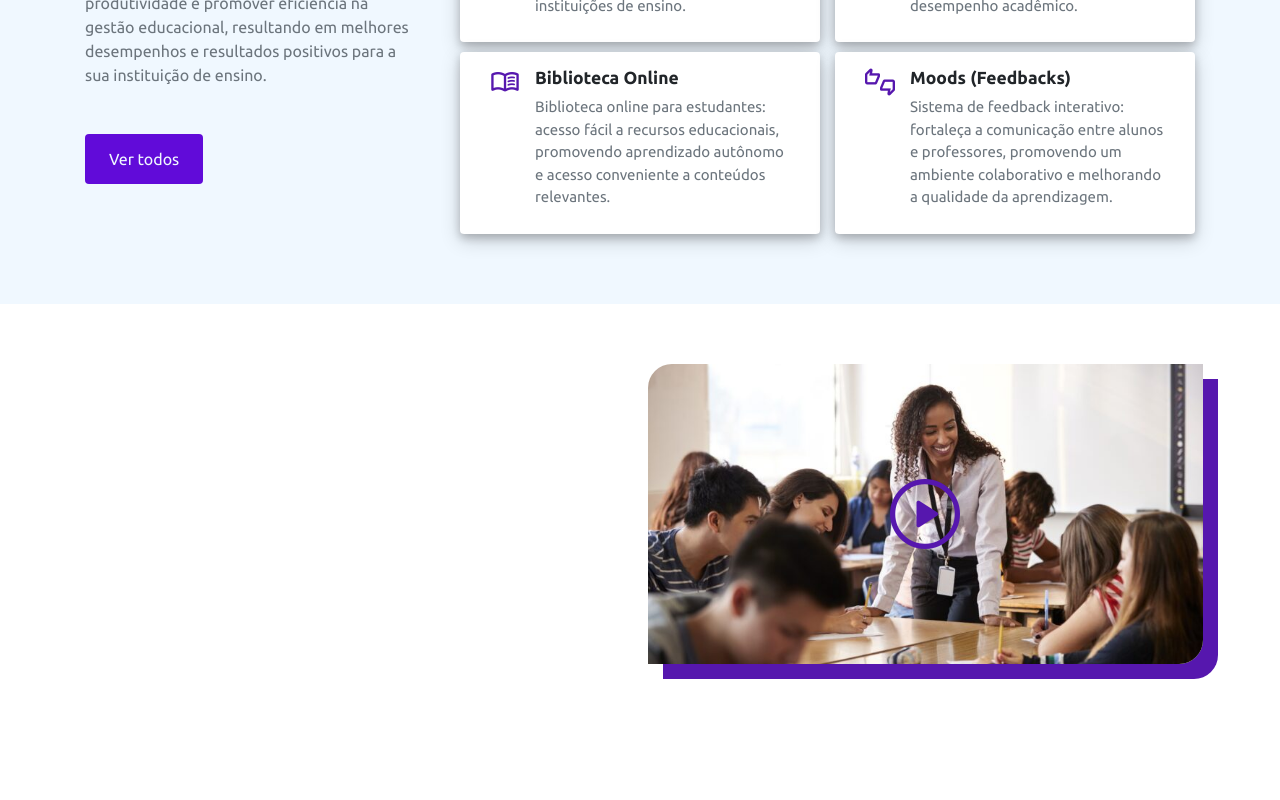
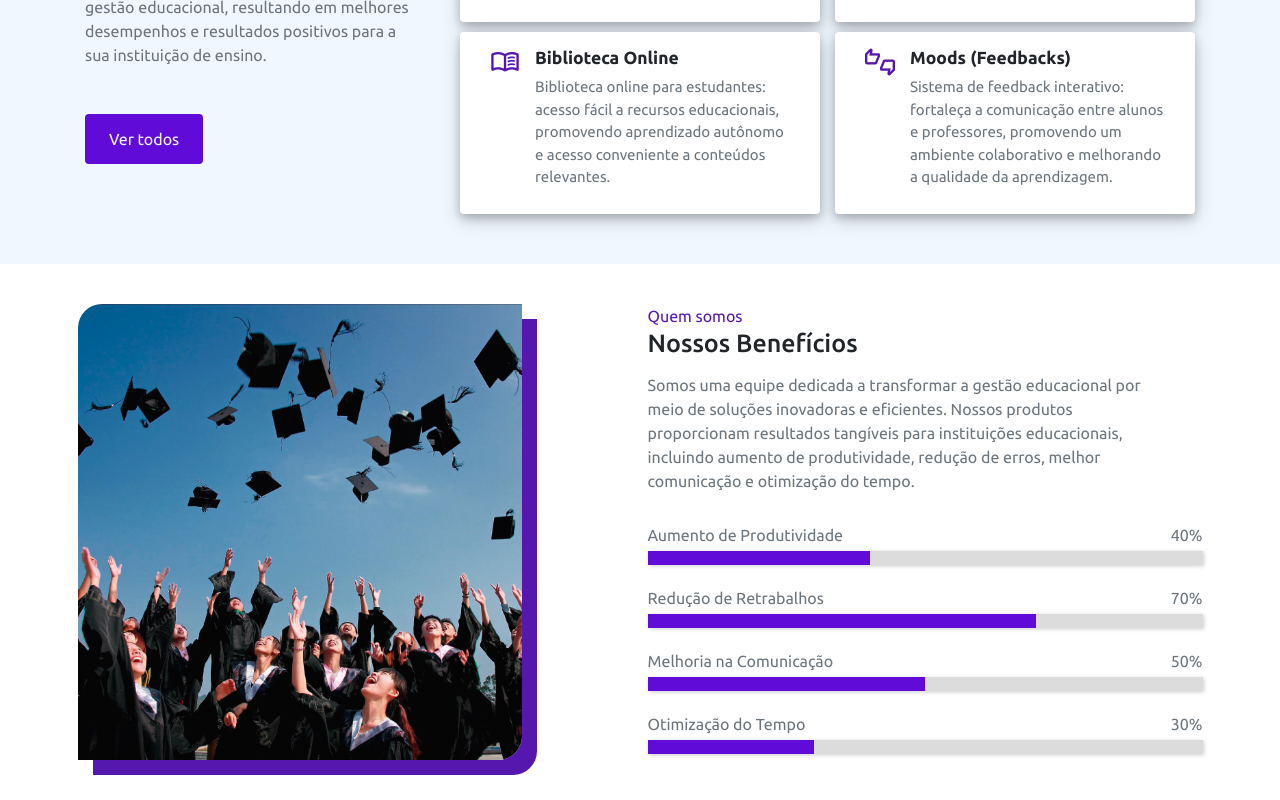
Before and after one commit to iuritorres/bytecode-systems-website, a React (Vite) app: page / in a window 1280 px wide. Shown: the part 1546-2346 px from the top of the page. Before the commit the page ends 2270 px from the top, so only its background shows below. Built offline with nearby package versions, Linux system fonts and the light colour scheme.

Commit message:
added new-section (our benefits)

```diff
--- a/src/components/Header/Header.css
+++ b/src/components/Header/Header.css
@@ -63,11 +63,11 @@ header .cards-container {
 
 @media screen and (max-width: 1000px) {
     .cards-container {
-        bottom: -940px !important;
+        bottom: -920px !important;
     }
 
     .cards-container .primary-card {
-        width: 80% !important;
+        width: 100% !important;
     }
 
     .after-header-section {
--- a/src/components/Navbar/Navbar.css
+++ b/src/components/Navbar/Navbar.css
@@ -5,7 +5,6 @@
 .main-nav-bar div ul li {
     position: relative;
     cursor: pointer;
-    user-select: none;
 }
 
 .main-nav-bar div ul li:hover {
--- a/src/components/Navbar/Navbar.jsx
+++ b/src/components/Navbar/Navbar.jsx
@@ -3,6 +3,9 @@ import OverlayTrigger from 'react-bootstrap/OverlayTrigger'
 import Popover from 'react-bootstrap/Popover'
 
 import "./Navbar.css"
+
+// TODO: CREATE LOGIC TO IF (ACTIVE POPOVER) AND CLICK OUTSIDE A POPOVER, SET ACTIVEPOPOVER NULL
+// OR... MAKE IT OPEN ON HOVER
 
 const Navbar = () => {
 
--- a/src/index.css
+++ b/src/index.css
@@ -37,6 +37,30 @@ body {
     background: #5617ae;
 }
 
+/* progress bars */
+progress {
+    border-radius: 0;
+    height: 1.4rem;
+    box-shadow: 1px 1px 4px rgba(0, 0, 0, 0.2);
+}
+
+progress::-webkit-progress-bar {
+    background-color: gainsboro;
+    border-radius: 0;
+}
+
+progress::-webkit-progress-value {
+    background-color: #610BD9;
+    border-radius: 0;
+}
+
+progress::-moz-progress-bar {
+    border-radius: 0;
+    height: 1.4rem;
+    background-color: gainsboro;
+    box-shadow: 1px 1px 4px rgba(0, 0, 0, 0.2);
+}
+
 /* elements */
 section span {
     color: #5617ae;
@@ -63,6 +87,7 @@ a:hover {
     color: #D629D9;
 }
 
+/* primary button */
 .primary-button {
     background-color: #610BD9;
     color: aliceblue !important;
@@ -99,3 +124,9 @@ a:hover {
     font-weight: bold;
     margin-bottom: 8px;
 }
+
+/* media styles */
+.media-style {
+    border-radius: 24px 0 24px 0;
+    box-shadow: 15px 15px 0 #5617ae;
+}
--- a/src/pages/Home/Home.css
+++ b/src/pages/Home/Home.css
@@ -3,8 +3,6 @@
     background-position: center top;
     background-size: cover;
     height: 300px;
-    border-radius: 24px 0 24px 0;
-    box-shadow: 15px 15px 0 #5617ae;
 }
 
 .home-play-video:hover {
@@ -26,6 +24,15 @@
 /* OUR PRODUCTS */
 .home-card-div-parent {
     margin-bottom: 1rem !important;
+}
+
+/* BENEFITS */
+.home-benefits-image {
+    background-image: url("../../images/university-students-throwing-their-caps-up.jpg");
+    background-position: center top;
+    background-size: cover;
+    height: 100%;
+    width: 80%;
 }
 
 /* media queries */
@@ -52,6 +59,26 @@
 
     .home-card-div-parent div {
         margin-bottom: 1rem;
+    }
+
+    /* benefits */
+    .home-benefits-row {
+        flex-direction: column;
+        text-align: center;
+    }
+
+    .home-benefits-row .home-video-columns {
+        margin-bottom: 4rem !important;
+    }
+
+    .home-benefits-row div {
+        width: 100%;
+        margin: auto;
+    }
+
+    .home-benefits-image {
+        width: 100%;
+        height: 300px;
     }
 }
 
@@ -86,9 +113,35 @@
         padding-top: 1140px;
     }
 
+    .home-video-columns p {
+        padding-right: 0 !important;
+        padding-left: 0 !important;
+    }
+
+    .home-bullet-card {
+        width: 40%;
+    }
+
     .home-play-video {
         margin-left: 0.8rem;
         height: 200px;
         width: 90%;
     }
+
+    .home-card-div-parent {
+        margin: 0 auto !important;
+    }
+
+    .home-benefits-image {
+        width: 90%;
+        margin: 0 auto;
+        margin-left: 0.8rem;
+    }
+
+    .home-benefits-content > span,
+    .home-benefits-content > h1,
+    .home-benefits-content > p {
+        padding-right: 0 !important;
+        padding-left: 0 !important;
+    }
 }
--- a/src/pages/Home/Home.jsx
+++ b/src/pages/Home/Home.jsx
@@ -8,7 +8,7 @@ const Home = () => {
         <>
         <Header/>
 
-        {/* SIMPLIFIED GESTATION */}
+        {/* SIMPLIFIED MANAGEMENT */}
         <section className="after-header-section w-100">
             <div className="home-gestao-simplificada container d-flex justify-content-between align-items-center justify-content-lg-center">
                 <div className="home-video-columns col-md-6">
@@ -41,7 +41,7 @@ const Home = () => {
                 </div>
 
                 <div className="home-video-columns col-md-6">
-                    <a href="#" className="home-play-video d-flex justify-content-center align-items-center text-decoration-none">
+                    <a href="#" className="media-style home-play-video d-flex justify-content-center align-items-center text-decoration-none">
                         <span className="material-symbols-rounded">play_circle</span>
                     </a>
                 </div>
@@ -49,7 +49,7 @@ const Home = () => {
         </section>
 
         {/* OUR PRODUCTS */}
-        <section className="bg-white w-100 py-5">
+        <section className="bg-white w-100 py-3">
             <Container className="home-service-container row mx-auto py-5">
                 <div className="col-4">
                     <span>Nossos Produtos</span>
@@ -114,18 +114,75 @@ const Home = () => {
         </section>
 
         {/* BENEFITS */}
-        <section className="w-100 py-5">
-            <Container className="mx-auto py-5">
-                <div className="row">
-                    <div className="col-6">
-
+        <section className="w-100 py-3">
+            <Container className="py-5">
+                <div className="row home-benefits-row">
+                    <div className="home-video-columns col-6">
+                        <a href="#" className="media-style home-benefits-image d-flex justify-content-center align-items-center text-decoration-none"></a>
                     </div>
 
-                    <div className="home-video-columns col-6">
-                    <a href="#" className="home-play-video d-flex justify-content-center align-items-center text-decoration-none">
-                        <span className="material-symbols-rounded">play_circle</span>
-                    </a>
-                </div>
+                    <div className="home-benefits-content col-6">
+                        <span>Quem somos</span>
+                        <h1>Nossos Benefícios</h1>
+
+                        <p className="text-muted pb-4 pe-5 my-4">
+                            Somos uma equipe dedicada a transformar a gestão educacional por meio de soluções inovadoras e eficientes.
+                            Nossos produtos proporcionam resultados tangíveis para instituições educacionais, incluindo aumento de produtividade, redução de erros, melhor comunicação e otimização do tempo.
+                        </p>
+
+                        {/* PROGRESS BARS */}
+                        <div className="mb-4">
+                            <div className="d-flex justify-content-between">
+                                <span className="text-muted">Aumento de Produtividade</span>
+                                <span className="text-muted">40%</span>
+                            </div>
+
+                            <progress
+                                className="w-100"
+                                value={40}
+                                max={100}
+                            />
+                        </div>
+
+                        <div className="mb-4">
+                            <div className="d-flex justify-content-between">
+                                <span className="text-muted">Redução de Retrabalhos</span>
+                                <span className="text-muted">70%</span>
+                            </div>
+
+                            <progress
+                                className="w-100"
+                                value={70}
+                                max={100}
+                            />
+                        </div>
+
+                        <div className="mb-4">
+                            <div className="d-flex justify-content-between">
+                                <span className="text-muted">Melhoria na Comunicação</span>
+                                <span className="text-muted">50%</span>
+                            </div>
+
+                            <progress
+                                className="w-100"
+                                value={50}
+                                max={100}
+                            />
+                        </div>
+
+                        <div>
+                            <div className="d-flex justify-content-between">
+                                <span className="text-muted">Otimização do Tempo</span>
+                                <span className="text-muted">30%</span>
+                            </div>
+
+                            <progress
+                                className="w-100"
+                                value={30}
+                                max={100}
+                            />
+                        </div>
+                    </div>
                 </div>
             </Container>
         </section>
```
Also changed, not shown: src/images/university-students-throwing-their-caps-up.jpg (added).
